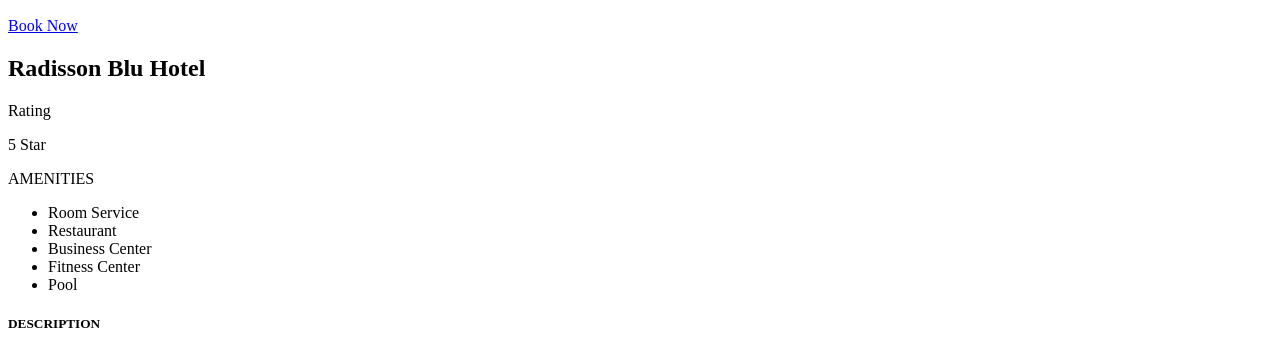
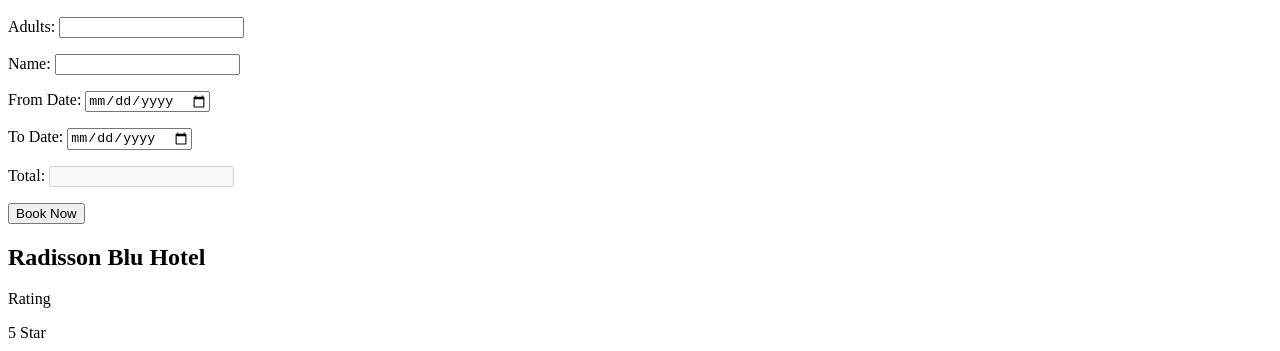
Before and after one commit to armashhashmi/Upgrad_Project, a plain HTML site: page detail.html in a window 1280 px wide. Shown: the part 415-766 px from the top of the page. Drawn offline with Linux system fonts and the light colour scheme.

Commit message:
Checkpoint 3

```diff
--- a/detail.html
+++ b/detail.html
@@ -10,8 +10,10 @@
   <body>
     <div class="body">
       <div class="header-div">
-        <img class="logo" src="/assests/images/logo.png" alt="logo" />
-        <a href="login.html" target="_blank">Login</a>
+        <a href="index.html">
+          <img class="logo" src="/assests/images/logo.png" alt="logo"
+        /></a>
+        <a href="login.html">Login</a>
       </div>
       <div class="content-div">
         <img
@@ -19,7 +21,61 @@
         "
           alt=""
         />
-        <p><a href="payment.html">Book Now</a></p>
+        <form action="payment.html">
+          <p>
+            <label for="username">Adults:</label>
+            <input
+              type="number"
+              min="1"
+              id="username"
+              name="username"
+              required
+              autocomplete="off"
+            />
+          </p>
+          <p>
+            <label for="username">Name:</label>
+            <input
+              type="text"
+              id="username"
+              name="username"
+              required
+              autocomplete="off"
+            />
+          </p>
+          <p>
+            <label for="username">From Date:</label>
+            <input
+              type="date"
+              id="username"
+              name="username"
+              required
+              autocomplete="off"
+            />
+          </p>
+          <p>
+            <label for="username">To Date:</label>
+            <input
+              type="date"
+              id="username"
+              name="username"
+              required
+              autocomplete="off"
+            />
+          </p>
+          <p>
+            <label for="username">Total:</label>
+            <input
+              type="number"
+              disabled
+              id="username"
+              name="username"
+              required
+              autocomplete="off"
+            />
+          </p>
+          <input type="submit" value="Book Now" />
+        </form>
         <h2>Radisson Blu Hotel</h2>
         <p>Rating</p>
         <p>5 Star</p>
@@ -40,7 +96,7 @@
         </p>
       </div>
       <div class="footer-div">
-        <p><a href="contact.html" target="_blank">Contact Us</a></p>
+        <p><a href="contact.html">Contact Us</a></p>
         <a
           href="https://www.facebook.com/campaign/landing.php?campaign_id=14884913640&extra_1=s%7Cc%7C550525804791%7Cb%7Cfacebook%20%27%7C&placement=&creative=550525804791&keyword=facebook%20%27&partner_id=googlesem&extra_2=campaignid%3D14884913640%26adgroupid%3D128696220912%26matchtype%3Db%26network%3Dg%26source%3Dnotmobile%26search_or_content%3Ds%26device%3Dc%26devicemodel%3D%26adposition%3D%26target%3D%26targetid%3Dkwd-327195741349%26loc_physical_ms%3D9075215%26loc_interest_ms%3D%26feeditemid%3D%26param1%3D%26param2%3D&gclid=EAIaIQobChMIhs_-5rHp-QIVzn0rCh3iqwl0EAAYASAAEgLDb_D_BwE"
           target="_blank"
```
Also changed, not shown: contact.html (+16 -1 lines), index.html (+7 -3 lines), list.html (+5 -3 lines), loader.html (+1 -1 lines), login.html (+26 -2 lines), payment.html (+5 -3 lines).
